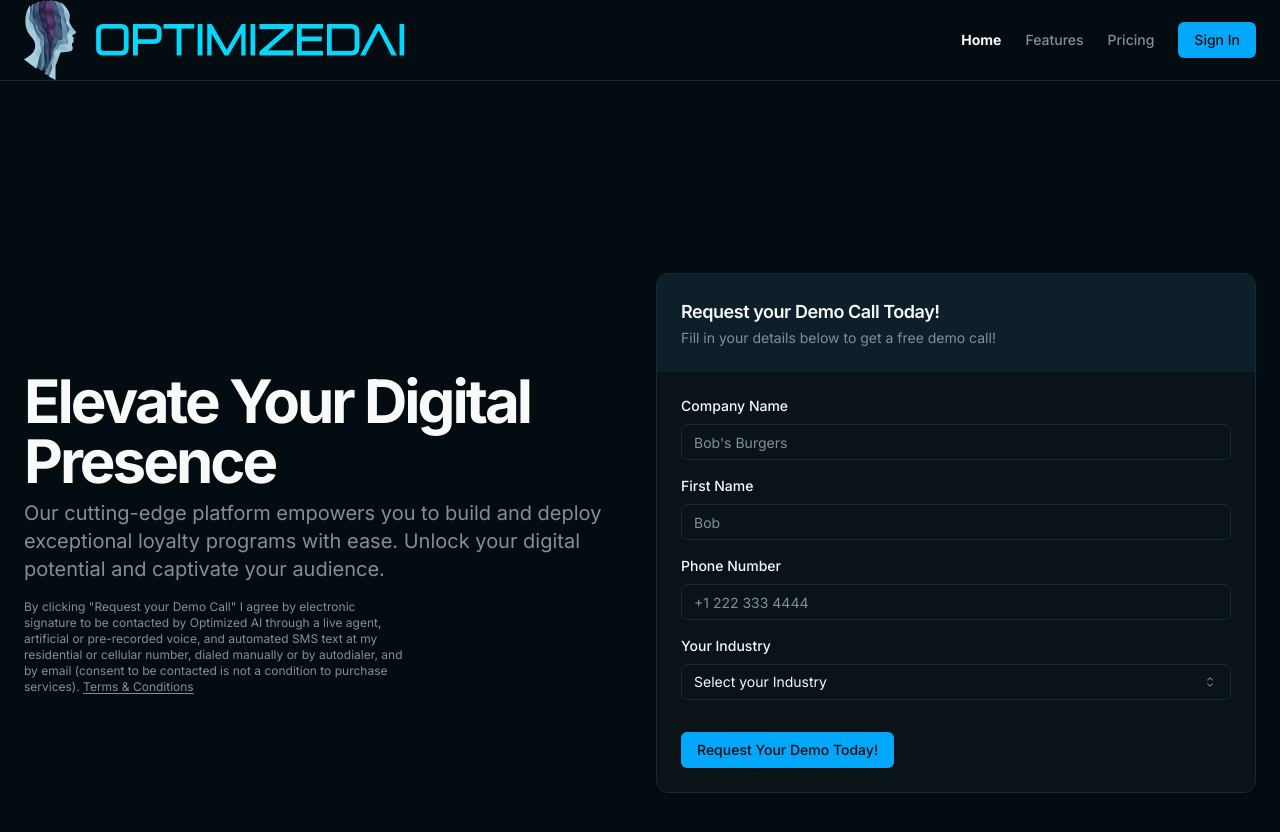
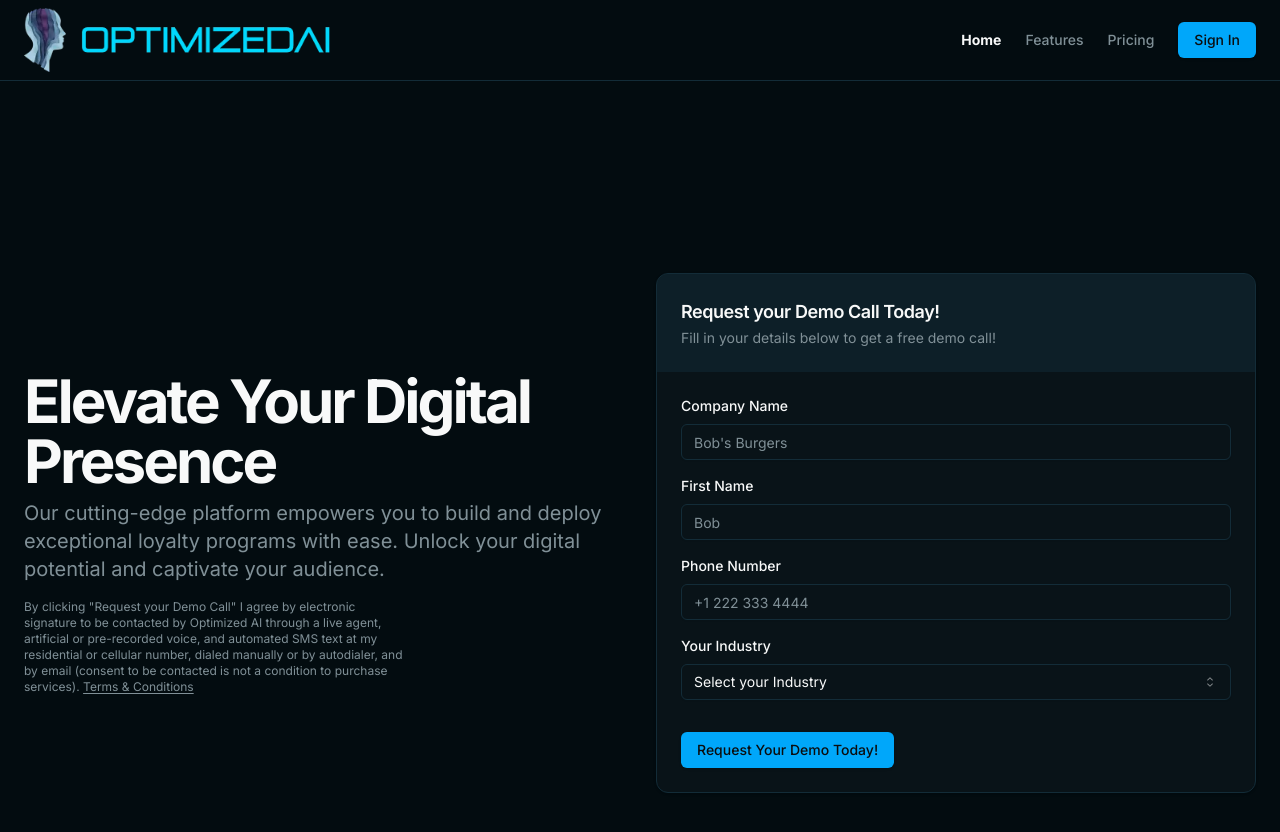
Before and after one commit to vinfehring/optimized-ai, a Next.js app: page / in a window 1280 px wide. Shown: the top 832 px of the page. Built offline with nearby package versions, Linux system fonts and the light colour scheme.

Commit message:
Fixed logo size. No longer running over nav bar border #OPTIM-5

```diff
--- a/src/components/landing/main-nav.tsx
+++ b/src/components/landing/main-nav.tsx
@@ -29,8 +29,8 @@ export function MainNav() {
   return (
     <>
       <header className="flex items-center h-35 px-4 border-b shrink-0 md:px-6">
-        <Link href="/" className="flex items-center gap-2 text-lg font-semibold" prefetch={true}>
-          <Image src="/images/logo-color.webp" width={381} height={80} alt="Optimized AI" />
+        <Link href="/" className="flex items-center gap-2 text-lg font-semibold py-2" prefetch={true}>
+          <Image src="/images/logo-color.webp" width={306} height={5} alt="Optimized AI" />
           <span className="sr-only">Optimized AI</span>
         </Link>
         <nav className="flex-col hidden gap-6 text-lg font-medium md:flex md:flex-row md:items-center md:gap-5 md:text-sm lg:gap-6 ml-auto">
```
